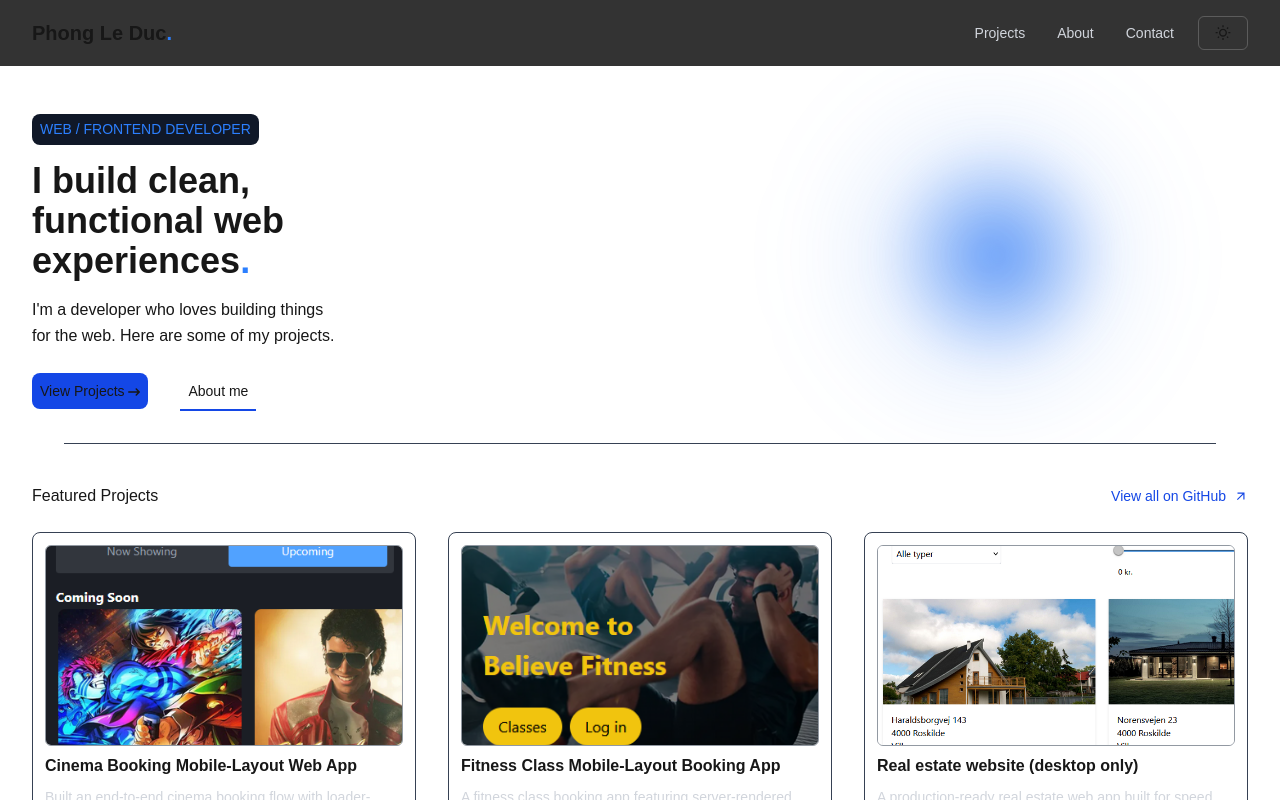
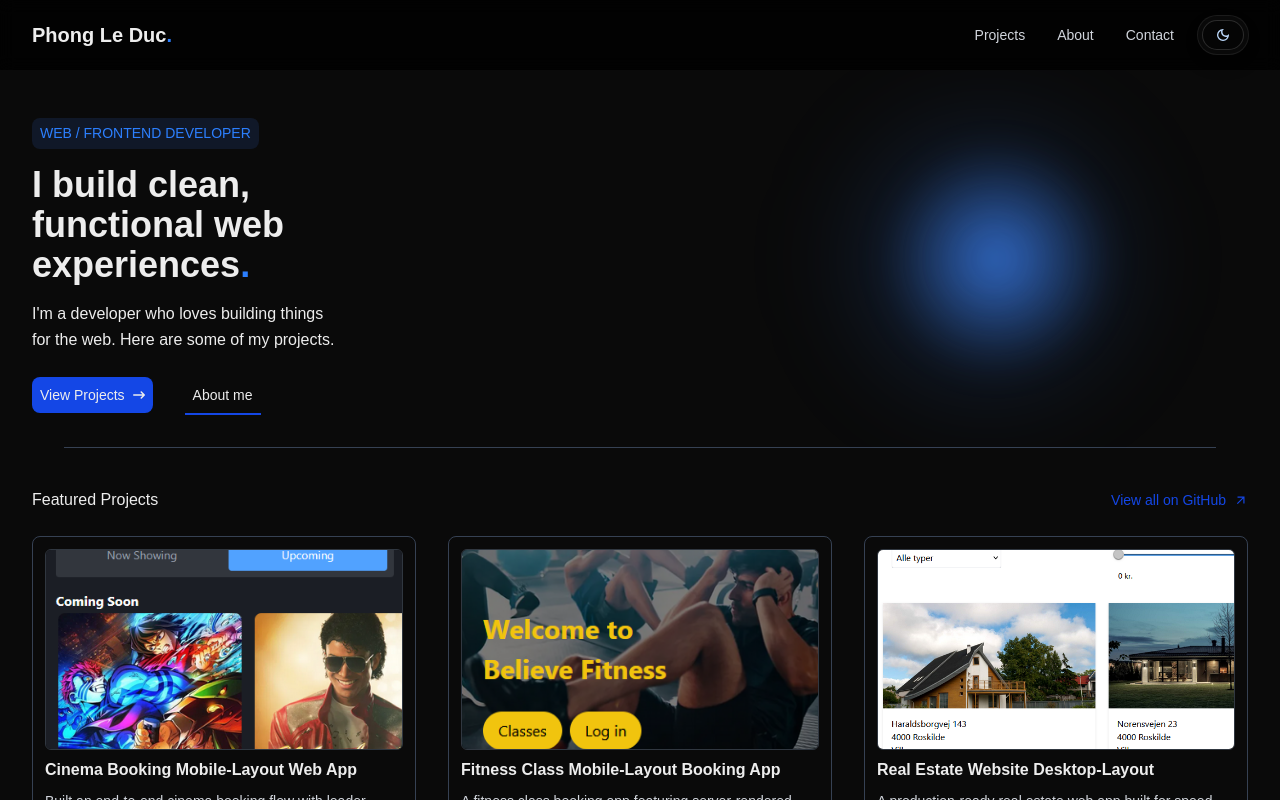
Before and after one commit to Phong-Le-Duc/phong-portfolio, a Next.js app: page / in a window 1280 px wide. Both pictures are taken after a click on the button "Switch to dark mode". Shown: the top 800 px of the page. Built offline with nearby package versions, Linux system fonts and the light colour scheme.

Commit message:
theme toggle in development

```diff
--- a/src/app/globals.css
+++ b/src/app/globals.css
@@ -3,6 +3,28 @@
 :root {
   --background: #ffffff;
   --foreground: #171717;
+}
+
+:root[data-theme="light"] {
+  --background: #ffffff;
+  --foreground: #171717;
+}
+
+:root[data-theme="dark"] {
+  --background: #0a0a0a;
+  --foreground: #ededed;
+}
+
+:root[data-theme="light"] .text-gray-200 {
+  color: #1f2937;
+}
+
+:root[data-theme="light"] .text-gray-300 {
+  color: #111827;
+}
+
+:root[data-theme="light"] .text-gray-400 {
+  color: #374151;
 }
 
 @theme inline {
@@ -13,7 +35,7 @@
 }
 
 @media (prefers-color-scheme: dark) {
-  :root {
+  :root:not([data-theme]) {
     --background: #0a0a0a;
     --foreground: #ededed;
   }
--- /dev/null
+++ b/src/components/burger-menu/index.tsx
@@ -0,0 +1,26 @@
+type Props = {
+    isOpen: boolean;
+    onToggle: () => void;
+};
+
+export default function BurgerMenuButton({ isOpen, onToggle }: Props) {
+    return (
+        <button
+            className="md:hidden mr-2"
+            aria-label={isOpen ? "Close menu" : "Open menu"}
+            onClick={onToggle}
+            type="button"
+        >
+            <svg
+                className="w-8 h-8 text-white"
+                fill="none"
+                stroke="currentColor"
+                strokeWidth={2}
+                viewBox="0 0 24 24"
+                aria-hidden="true"
+            >
+                <path strokeLinecap="round" strokeLinejoin="round" d="M4 6h16M4 12h16M4 18h16" />
+            </svg>
+        </button>
+    );
+}
--- a/src/components/header/index.tsx
+++ b/src/components/header/index.tsx
@@ -1,12 +1,19 @@
-import Image from "next/image";
+"use client";
+
+import { useState } from "react";
 import Link from "next/link";
 import { IoIosSearch } from "react-icons/io";
 import { RiUser3Line } from "react-icons/ri";
 import { BsBag } from "react-icons/bs";
 import { AiOutlineFire } from "react-icons/ai";
-import ThemeToggle from "@/components/theme-toggle/ThemeToggle";
+import { HeaderThemeToggle } from "@/components/theme-toggle";
+import BurgerMenuButton from "@/components/burger-menu";
+import MobileMenuPanel from "@/components/mobile-menu-panel";
 
 export default function Header() {
+    const [isOpen, setIsOpen] = useState(false);
+    const toggleMenu = () => setIsOpen((prev) => !prev);
+    const closeMenu = () => setIsOpen(false);
 
     return (
         <header className="sticky top-0 z-50">
@@ -34,26 +41,17 @@ export default function Header() {
                         </Link>
                     </nav>
 
-                    <div className="">
-                        <ThemeToggle />
-                    </div>
+                    <HeaderThemeToggle />
 
                 </div>
 
-                <button className="md:hidden mr-2 " aria-label="Open menu">
-                    <svg
-                        className="w-8 h-8 text-white"
-                        fill="none"
-                        stroke="currentColor"
-                        strokeWidth={2}
-                        viewBox="0 0 24 24"
-                        aria-hidden="true"
-                    >
-                        <path strokeLinecap="round" strokeLinejoin="round" d="M4 6h16M4 12h16M4 18h16" />
-                    </svg>
-                </button>
+                <BurgerMenuButton isOpen={isOpen} onToggle={toggleMenu} />
 
             </div >
+
+            <div id="mobile-menu-panel">
+                <MobileMenuPanel isOpen={isOpen} onClose={closeMenu} />
+            </div>
 
 
 
--- a/src/components/hero/index.tsx
+++ b/src/components/hero/index.tsx
@@ -39,16 +39,16 @@ export default function Hero() {
 
             <div className="mt-6 flex flex-row gap-8 max-[310px]:flex-col max-[310px]:gap-3">
                 <Link
-                    className="self-start w-fit text-sm bg-blue-700 p-2 rounded-lg"
-                    href="/"
+                    className="self-start inline-flex w-fit items-center gap-2 text-sm bg-blue-700 p-2 rounded-lg"
+                    href="/my-projects"
                     aria-label="View my projects"
                 >
-                    View Projects <FaArrowRightLong className="inline-block w-3 h-3" />
+                    View Projects <FaArrowRightLong className="h-3 w-3" />
                 </Link>
 
                 <Link
                     className="self-start w-fit text-sm p-2 border-b-2 border-blue-700"
-                    href="/"
+                    href="/about"
                     aria-label="About me"
                 >
                     About me
--- /dev/null
+++ b/src/components/mobile-menu-panel/index.tsx
@@ -0,0 +1,56 @@
+import Link from "next/link";
+import { useRouter } from "next/navigation";
+
+type Props = {
+    isOpen: boolean;
+    onClose: () => void;
+};
+
+export default function MobileMenuPanel({ isOpen, onClose }: Props) {
+    const router = useRouter();
+    const CLOSE_AFTER_NAV_MS = 280;
+
+    const handleNavigate = (href: string) => (event: React.MouseEvent<HTMLAnchorElement>) => {
+        event.preventDefault();
+        router.push(href);
+
+        window.setTimeout(() => {
+            onClose();
+        }, CLOSE_AFTER_NAV_MS);
+    };
+
+    return (
+        <div
+            className={`fixed inset-0 z-60 md:hidden transition-opacity duration-300 ${isOpen ? "pointer-events-auto opacity-100" : "pointer-events-none opacity-0"
+                }`}
+        >
+            <div className="absolute inset-0 bg-black/55 backdrop-blur-[1px]" onClick={onClose} />
+
+            <nav
+                className={`absolute right-0 top-0 h-full w-[40%] max-w-sm border-l border-gray-700 bg-black/95 px-8 py-24 text-base text-gray-200 shadow-2xl transition-transform duration-300 ${isOpen ? "translate-x-0" : "translate-x-full"
+                    }`}
+            >
+                <button
+                    type="button"
+                    onClick={onClose}
+                    className="absolute right-4 top-5 rounded-md border border-gray-700 px-3 py-1 text-sm text-gray-300 transition hover:border-blue-500 hover:text-white"
+                    aria-label="Close menu"
+                >
+                    Close
+                </button>
+
+                <div className="flex flex-col gap-6">
+                    <Link href="/" aria-label="Home" className="text-lg transition hover:text-white" onClick={handleNavigate("/")}>Home</Link>
+                    <Link href="/my-projects" aria-label="My Projects" className="text-lg transition hover:text-white" onClick={handleNavigate("/my-projects")}>Projects</Link>
+                    <Link href="/about" aria-label="About" className="text-lg transition hover:text-white" onClick={handleNavigate("/about")}>About</Link>
+                    <Link href="/contact" aria-label="Contact" className="text-lg transition hover:text-white" onClick={handleNavigate("/contact")}>Contact</Link>
+                </div>
+
+                <div className="mt-10 border-t border-gray-800 pt-6 text-sm text-gray-400">
+                    <p>Frontend Developer</p>
+                    <p className="mt-1 text-gray-300">Phong Le Duc</p>
+                </div>
+            </nav>
+        </div>
+    );
+}
--- /dev/null
+++ b/src/components/theme-toggle/HeaderThemeToggle.tsx
@@ -0,0 +1,9 @@
+import ThemeToggle from "./ThemeToggle";
+
+export default function HeaderThemeToggle() {
+    return (
+        <div className="rounded-full bg-white/3 p-1 ring-1 ring-white/10 shadow-[0_6px_20px_rgba(0,0,0,0.28)] [&>button]:rounded-full [&>button]:border-white/15 [&>button]:bg-black/40 [&>button]:px-3 [&>button]:py-1.5 [&>button]:transition-all [&>button]:duration-200 [&>button]:hover:border-blue-400/60 [&>button]:hover:bg-blue-500/10 [&>button]:focus-visible:outline-none [&>button]:focus-visible:ring-2 [&>button]:focus-visible:ring-blue-400/70 [&>button]:focus-visible:ring-offset-2 [&>button]:focus-visible:ring-offset-black/70 [&>button_svg]:h-4 [&>button_svg]:w-4 [&>button_svg]:text-blue-200 [&>button:hover_svg]:text-white">
+            <ThemeToggle />
+        </div>
+    );
+}
--- a/src/components/theme-toggle/ThemeToggle.tsx
+++ b/src/components/theme-toggle/ThemeToggle.tsx
@@ -1,13 +1,60 @@
-import { MdOutlineWbSunny } from "react-icons/md";
+"use client";
+
+import { useEffect, useState } from "react";
+import { MdOutlineDarkMode, MdOutlineWbSunny } from "react-icons/md";
+
+type Theme = "light" | "dark";
+
+const STORAGE_KEY = "theme";
+
+function applyTheme(theme: Theme) {
+    document.documentElement.setAttribute("data-theme", theme);
+}
 
 export default function ThemeToggle() {
+    const [theme, setTheme] = useState<Theme>("light");
+
+    useEffect(() => {
+        const storedTheme = window.localStorage.getItem(STORAGE_KEY);
+
+        if (storedTheme === "light" || storedTheme === "dark") {
+            setTheme(storedTheme);
+            applyTheme(storedTheme);
+            return;
+        }
+
+        const prefersDark = window.matchMedia("(prefers-color-scheme: dark)").matches;
+        const initialTheme: Theme = prefersDark ? "dark" : "light";
+        setTheme(initialTheme);
+        applyTheme(initialTheme);
+    }, []);
+
+    const isDark = theme === "dark";
+
+    const handleToggle = () => {
+        const nextTheme: Theme = isDark ? "light" : "dark";
+        setTheme(nextTheme);
+        applyTheme(nextTheme);
+        window.localStorage.setItem(STORAGE_KEY, nextTheme);
+    };
 
     return (
         <button
             className="py-2 px-4 rounded-md border border-white/20 hover:border-white/35 transition-colors"
-            aria-label="dark mode toggle"
+            aria-label={isDark ? "Switch to light mode" : "Switch to dark mode"}
+            onClick={handleToggle}
+            type="button"
         >
-            <MdOutlineWbSunny className="w-4 h-4" />
+            <span className="relative block h-4 w-4 overflow-hidden">
+                <MdOutlineWbSunny
+                    className={`absolute inset-0 h-4 w-4 transition-all duration-200 ${isDark ? "rotate-90 opacity-0" : "rotate-0 opacity-100"
+                        }`}
+                />
+                <MdOutlineDarkMode
+                    className={`absolute inset-0 h-4 w-4 transition-all duration-200 ${isDark ? "rotate-0 opacity-100" : "-rotate-90 opacity-0"
+                        }`}
+                />
+            </span>
         </button>
     )
 }
--- /dev/null
+++ b/src/components/theme-toggle/index.ts
@@ -0,0 +1,2 @@
+export { default as ThemeToggle } from "./ThemeToggle";
+export { default as HeaderThemeToggle } from "./HeaderThemeToggle";
--- a/src/data/projects.ts
+++ b/src/data/projects.ts
@@ -29,10 +29,10 @@ export const projects: Project[] = [
     },
     {
         id: "project-3",
-        title: "Real estate website (desktop only)",
+        title: "Real Estate Website Desktop-Layout",
         description: "A production-ready real estate web app built for speed, clean UX, and scalable frontend architecture. It delivers a complete property-search journey with dynamic listings, agent profiles, detailed property pages, validated contact forms, and a full authentication system including secure login, protected user-only routes, and favorites for signed-in users.",
         href: "https://phong-real-estate-website.netlify.app/",
-        tags: ["Next.js", "TypeScript"],
+        tags: ["Vite", "React", "TypeScript"],
         imageSrc: "/images/realEstateImage.png",
         featured: true,
     },
```
